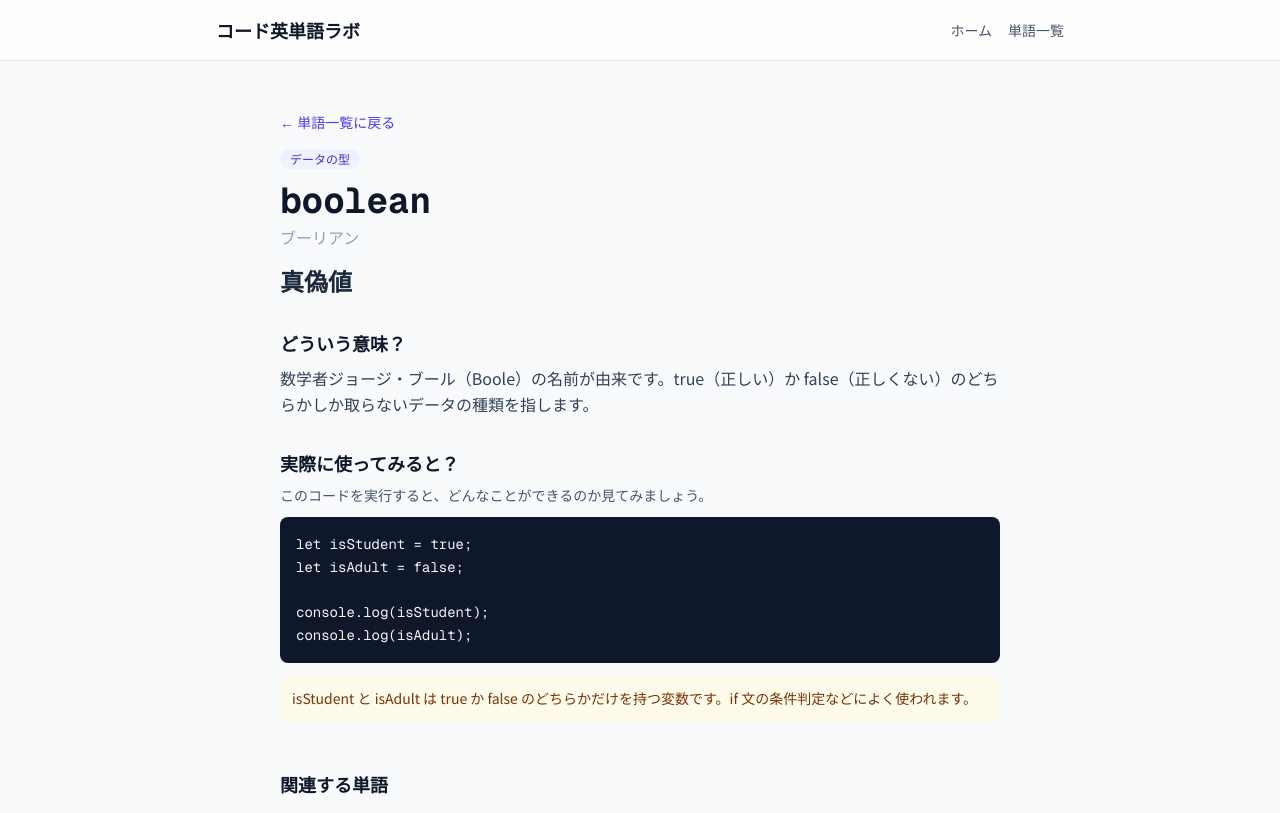
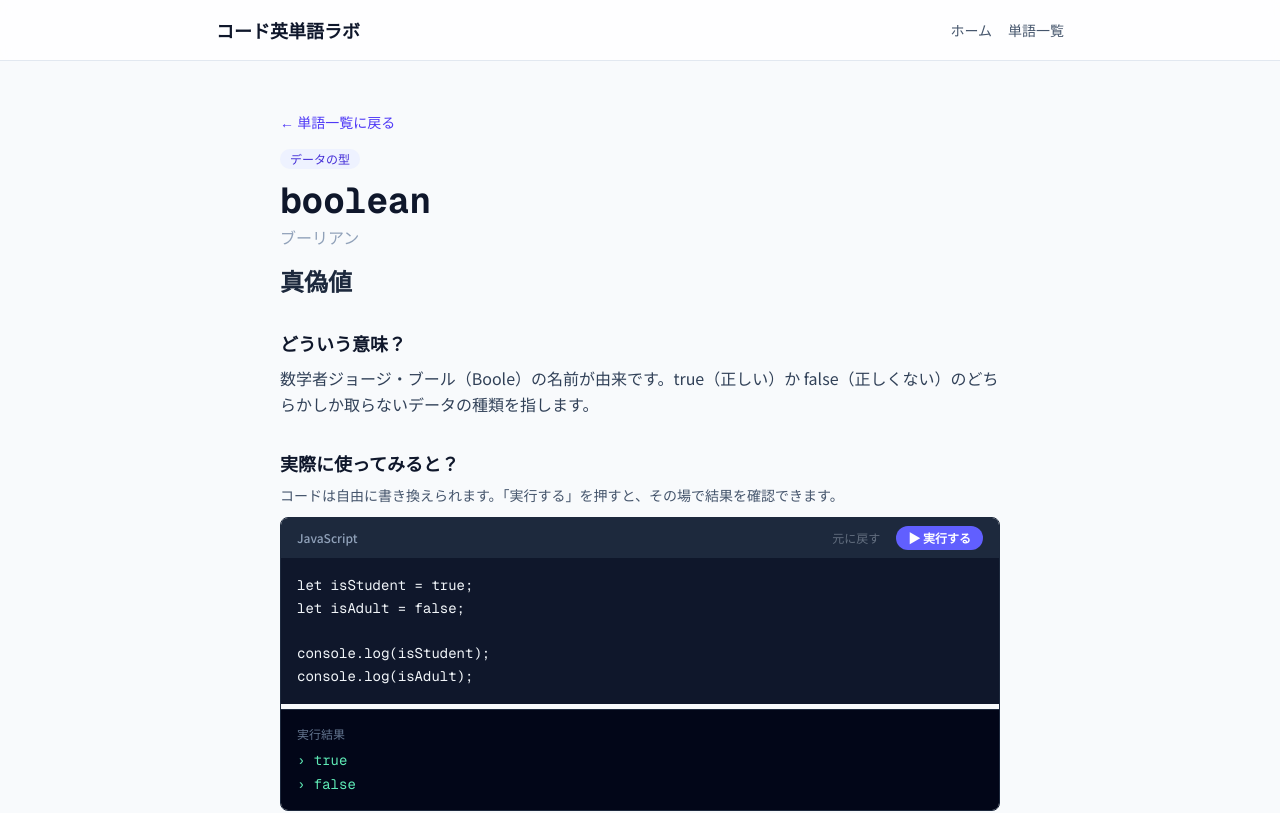
Before and after one commit to tacokunchan/English-Learning, a Next.js app: page /words/boolean in a window 1280 px wide. Shown: the top 813 px of the page. Built offline with nearby package versions, Linux system fonts and the light colour scheme.

Commit message:
feat::実際にコードを入力できる機能を追加

```diff
--- a/src/app/words/[slug]/page.tsx
+++ b/src/app/words/[slug]/page.tsx
@@ -1,7 +1,7 @@
 import type { Metadata } from "next";
 import Link from "next/link";
 import { notFound } from "next/navigation";
-import CodeBlock from "@/components/CodeBlock";
+import CodeRunner from "@/components/CodeRunner";
 import WordCard from "@/components/WordCard";
 import { getRelatedWords, getWordBySlug, words } from "@/data/words";
 import { CATEGORY_LABELS } from "@/types/word";
@@ -72,10 +72,13 @@ export default async function WordDetailPage({ params }: { params: Params }) {
           実際に使ってみると？
         </h2>
         <p className="mt-2 text-sm text-slate-600">
-          このコードを実行すると、どんなことができるのか見てみましょう。
+          コードは自由に書き換えられます。「実行する」を押すと、その場で結果を確認できます。
         </p>
         <div className="mt-3">
-          <CodeBlock code={word.example.code} />
+          <CodeRunner
+            code={word.example.code}
+            runnable={word.example.runnable !== false}
+          />
         </div>
         <p className="mt-3 rounded-lg bg-amber-50 p-3 text-sm leading-relaxed text-amber-900">
           {word.example.outputJa}
--- a/src/components/CodeBlock.tsx
+++ /dev/null
@@ -1,7 +0,0 @@
-export default function CodeBlock({ code }: { code: string }) {
-  return (
-    <pre className="overflow-x-auto rounded-lg bg-slate-900 p-4 text-sm leading-relaxed text-slate-100">
-      <code className="font-mono">{code}</code>
-    </pre>
-  );
-}
--- /dev/null
+++ b/src/components/CodeRunner.tsx
@@ -0,0 +1,221 @@
+"use client";
+
+import { useEffect, useRef, useState } from "react";
+
+type OutputLine = { type: "log" | "error" | "system"; text: string };
+
+const MAX_LINES = 100;
+const TIMEOUT_MS = 3000;
+
+function buildWorkerSource(userCode: string): string {
+  return [
+    "function __stringify(value) {",
+    "  if (value === undefined) return 'undefined';",
+    "  if (value === null) return 'null';",
+    "  if (typeof value === 'object') {",
+    "    try { return JSON.stringify(value); } catch (e) { return String(value); }",
+    "  }",
+    "  return String(value);",
+    "}",
+    "self.console = {",
+    "  log: function () { self.postMessage({ type: 'log', text: Array.prototype.map.call(arguments, __stringify).join(' ') }); },",
+    "  error: function () { self.postMessage({ type: 'log', text: Array.prototype.map.call(arguments, __stringify).join(' ') }); },",
+    "  warn: function () { self.postMessage({ type: 'log', text: Array.prototype.map.call(arguments, __stringify).join(' ') }); },",
+    "  info: function () { self.postMessage({ type: 'log', text: Array.prototype.map.call(arguments, __stringify).join(' ') }); }",
+    "};",
+    "try {",
+    userCode,
+    "  self.postMessage({ type: 'done' });",
+    "} catch (err) {",
+    "  self.postMessage({ type: 'error', text: err && err.message ? err.message : String(err) });",
+    "  self.postMessage({ type: 'done' });",
+    "}",
+  ].join("\n");
+}
+
+export default function CodeRunner({
+  code: initialCode,
+  runnable = true,
+}: {
+  code: string;
+  runnable?: boolean;
+}) {
+  const [code, setCode] = useState(initialCode);
+  const [output, setOutput] = useState<OutputLine[]>([]);
+  const [isRunning, setIsRunning] = useState(false);
+
+  const workerRef = useRef<Worker | null>(null);
+  const timeoutRef = useRef<ReturnType<typeof setTimeout> | null>(null);
+  const urlRef = useRef<string | null>(null);
+  const lineCountRef = useRef(0);
+
+  function cleanupWorker() {
+    if (timeoutRef.current !== null) {
+      clearTimeout(timeoutRef.current);
+      timeoutRef.current = null;
+    }
+    if (workerRef.current) {
+      workerRef.current.terminate();
+      workerRef.current = null;
+    }
+    if (urlRef.current) {
+      URL.revokeObjectURL(urlRef.current);
+      urlRef.current = null;
+    }
+  }
+
+  function stop(extraLine?: OutputLine) {
+    cleanupWorker();
+    setIsRunning(false);
+    if (extraLine) {
+      setOutput((prev) => [...prev, extraLine]);
+    }
+  }
+
+  function handleRun() {
+    if (!runnable) return;
+
+    cleanupWorker();
+    setOutput([]);
+    lineCountRef.current = 0;
+    setIsRunning(true);
+
+    const source = buildWorkerSource(code);
+    const blob = new Blob([source], { type: "application/javascript" });
+    const url = URL.createObjectURL(blob);
+    urlRef.current = url;
+
+    const worker = new Worker(url);
+    workerRef.current = worker;
+
+    worker.onmessage = (event: MessageEvent<{ type: string; text?: string }>) => {
+      const data = event.data;
+
+      if (data.type === "done") {
+        stop();
+        return;
+      }
+
+      if (lineCountRef.current >= MAX_LINES) {
+        return;
+      }
+
+      lineCountRef.current += 1;
+
+      if (lineCountRef.current === MAX_LINES) {
+        setOutput((prev) => [
+          ...prev,
+          { type: data.type === "error" ? "error" : "log", text: data.text ?? "" },
+        ]);
+        stop({
+          type: "system",
+          text: "出力が多すぎるため停止しました。",
+        });
+        return;
+      }
+
+      setOutput((prev) => [
+        ...prev,
+        { type: data.type === "error" ? "error" : "log", text: data.text ?? "" },
+      ]);
+    };
+
+    worker.onerror = (event: ErrorEvent) => {
+      stop({
+        type: "error",
+        text: event.message || "実行中にエラーが発生しました。",
+      });
+    };
+
+    timeoutRef.current = setTimeout(() => {
+      stop({
+        type: "system",
+        text: "処理に時間がかかりすぎたため停止しました（無限ループの可能性があります）。",
+      });
+    }, TIMEOUT_MS);
+  }
+
+  useEffect(() => {
+    if (!runnable) return;
+    const initialRunId = setTimeout(() => handleRun(), 0);
+    return () => {
+      clearTimeout(initialRunId);
+      cleanupWorker();
+    };
+    // eslint-disable-next-line react-hooks/exhaustive-deps
+  }, []);
+
+  function handleReset() {
+    setCode(initialCode);
+  }
+
+  return (
+    <div className="overflow-hidden rounded-lg border border-slate-800">
+      <div className="flex items-center justify-between bg-slate-800 px-4 py-2">
+        <span className="text-xs font-medium text-slate-400">JavaScript</span>
+        <div className="flex gap-2">
+          <button
+            type="button"
+            onClick={handleReset}
+            disabled={isRunning || code === initialCode}
+            className="rounded px-2 py-1 text-xs font-medium text-slate-300 hover:text-white disabled:opacity-40"
+          >
+            元に戻す
+          </button>
+          {runnable && (
+            <button
+              type="button"
+              onClick={handleRun}
+              disabled={isRunning}
+              className="rounded-full bg-indigo-500 px-3 py-1 text-xs font-semibold text-white transition hover:bg-indigo-400 disabled:opacity-50"
+            >
+              {isRunning ? "実行中..." : "▶ 実行する"}
+            </button>
+          )}
+        </div>
+      </div>
+
+      <textarea
+        value={code}
+        onChange={(event) => setCode(event.target.value)}
+        spellCheck={false}
+        rows={code.split("\n").length}
+        aria-label="コード例（編集できます）"
+        className="w-full resize-none bg-slate-900 p-4 font-mono text-sm leading-relaxed text-slate-100 focus:outline-none"
+      />
+
+      <div className="border-t border-slate-800 bg-slate-950 p-4">
+        <p className="mb-2 text-xs font-medium text-slate-500">実行結果</p>
+        {!runnable ? (
+          <p className="text-sm text-slate-400">
+            この例は別ファイルを読み込む想定のコードなので、このページでは実行できません。コードの雰囲気をつかむための例として読んでみてください。
+          </p>
+        ) : output.length === 0 ? (
+          <p className="text-sm text-slate-500">
+            {isRunning
+              ? "実行しています..."
+              : "「実行する」ボタンを押すと結果が表示されます。"}
+          </p>
+        ) : (
+          <div className="space-y-1 font-mono text-sm">
+            {output.map((line, index) => (
+              <p
+                key={index}
+                className={
+                  line.type === "error"
+                    ? "text-red-400"
+                    : line.type === "system"
+                      ? "text-amber-400"
+                      : "text-emerald-300"
+                }
+              >
+                {line.type === "error" ? "⚠ " : "› "}
+                {line.text}
+              </p>
+            ))}
+          </div>
+        )}
+      </div>
+    </div>
+  );
+}
```
Also changed, not shown: 1 other file (tests, documents, lock files or other folders).
